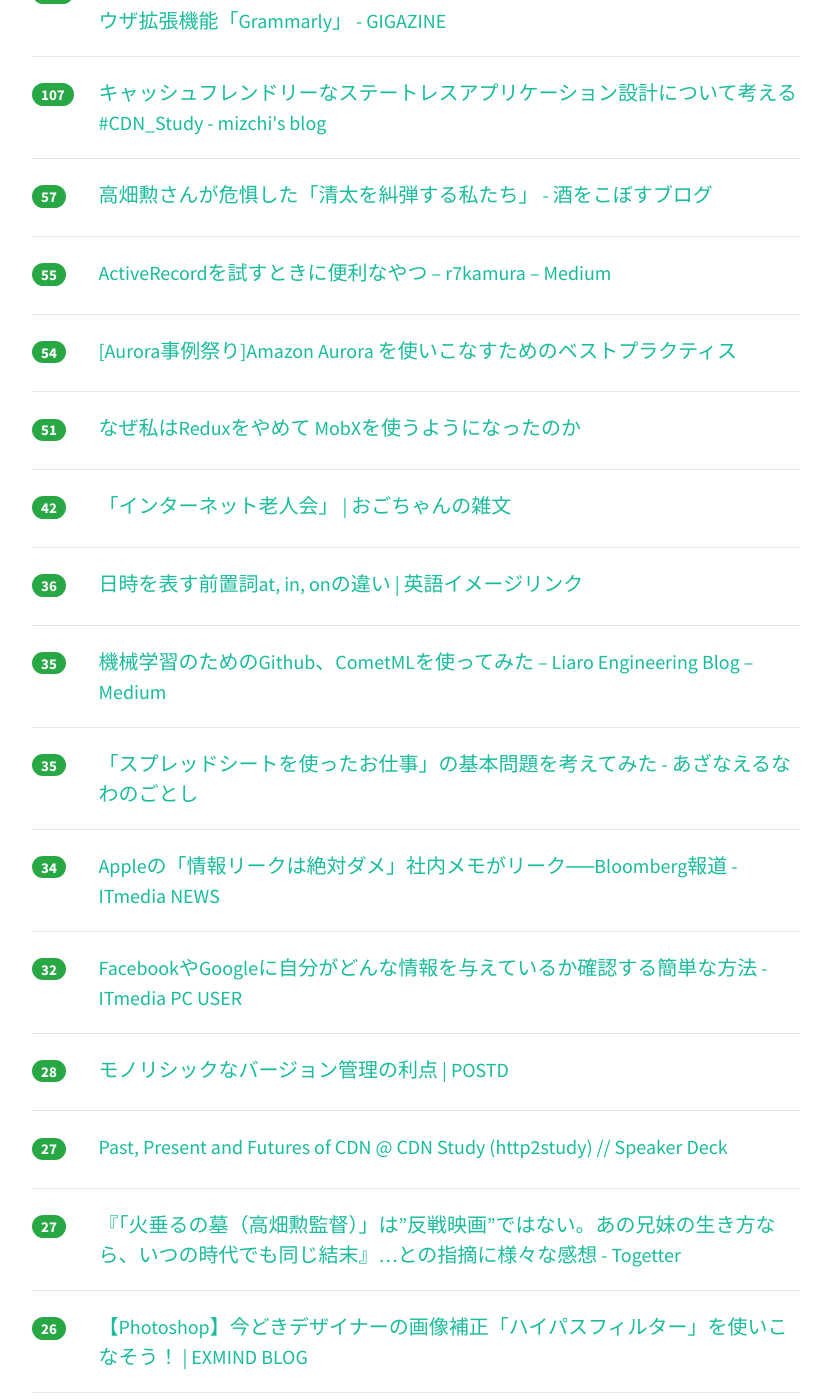
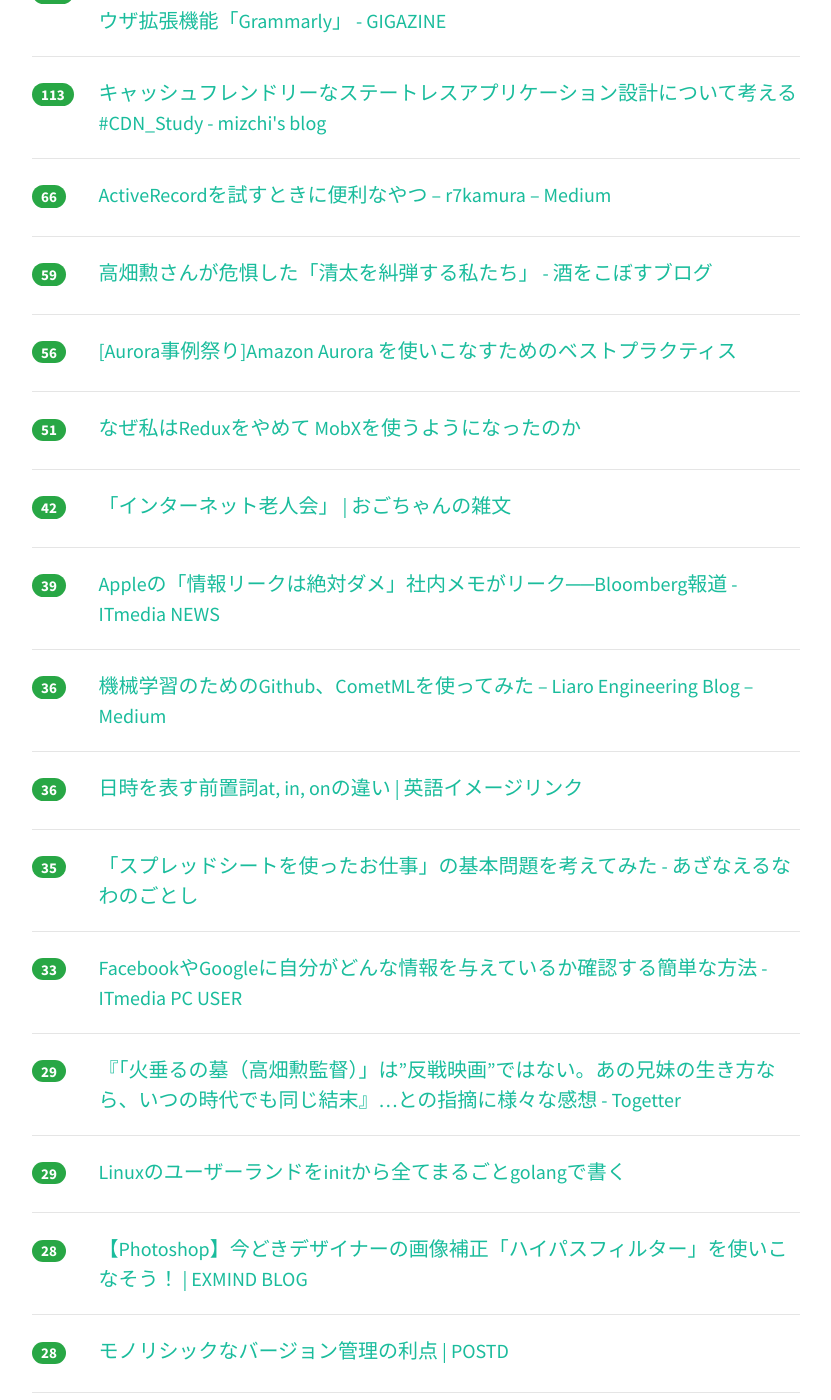
Before and after one commit to yatta47/hatena-matome-site, a Jekyll site: the page built from _posts/2018-04-15-hatena.md, in a window 1280 px wide and 1400 px high, scrolled down 652 px. Shown: the whole window, without its empty margins (224-1055 px from the left). Built offline with Jekyll 4.4.1, drawn with Linux system fonts in a browser that asks for light colours; nearby versions of some CDN libraries; some of the changed text lies outside the part shown.

Commit message:
Updated 2018-04-15

```diff
--- a/_posts/2018-04-15-hatena.md
+++ b/_posts/2018-04-15-hatena.md
@@ -1,48 +1,48 @@
 ---
 layout: post
 title:  "2018-04-15 はてぶIT"
-date:   2018-04-15 18:02:17
+date:   2018-04-15 19:01:30
 tags: [it-hotentry]
 ---
-42 件のデータあり
+44 件のデータあり
 
 <hr><div class="row">
-<div class="col-1"><span class="badge badge-pill badge-success h2">282</span></div>
+<div class="col-1"><span class="badge badge-pill badge-success h2">343</span></div>
 <div class="col-11"><a href='https://anond.hatelabo.jp/20180415014902' target='_blank'>COMIC快楽天を無修正で合法的に閲覧する方法</a></div>
 </div>
 <hr>
 <div class="row">
-<div class="col-1"><span class="badge badge-pill badge-success h2">227</span></div>
+<div class="col-1"><span class="badge badge-pill badge-success h2">256</span></div>
+<div class="col-11"><a href='https://anond.hatelabo.jp/20180415115843' target='_blank'>Anitubeとかの違法とされているサイトへ掲載している広告会社まとめ</a></div>
+</div>
+<hr>
+<div class="row">
+<div class="col-1"><span class="badge badge-pill badge-success h2">240</span></div>
 <div class="col-11"><a href='https://vuepress.vuejs.org/' target='_blank'>VuePress</a></div>
 </div>
 <hr>
 <div class="row">
-<div class="col-1"><span class="badge badge-pill badge-success h2">207</span></div>
-<div class="col-11"><a href='https://anond.hatelabo.jp/20180415115843' target='_blank'>Anitubeとかの違法とされているサイトへ掲載している広告会社まとめ</a></div>
-</div>
-<hr>
-<div class="row">
-<div class="col-1"><span class="badge badge-pill badge-success h2">199</span></div>
+<div class="col-1"><span class="badge badge-pill badge-success h2">227</span></div>
 <div class="col-11"><a href='https://gigazine.net/news/20180415-grammarly/' target='_blank'>スペルだけではなく英文法のミスも修正してくれて課題に仕事に大活躍なブラウザ拡張機能「Grammarly」 - GIGAZINE</a></div>
 </div>
 <hr>
 <div class="row">
-<div class="col-1"><span class="badge badge-pill badge-success h2">107</span></div>
+<div class="col-1"><span class="badge badge-pill badge-success h2">113</span></div>
 <div class="col-11"><a href='http://mizchi.hatenablog.com/entry/2018/04/15/011520' target='_blank'>キャッシュフレンドリーなステートレスアプリケーション設計について考える #CDN_Study - mizchi's blog</a></div>
 </div>
 <hr>
 <div class="row">
-<div class="col-1"><span class="badge badge-pill badge-success h2">57</span></div>
+<div class="col-1"><span class="badge badge-pill badge-success h2">66</span></div>
+<div class="col-11"><a href='https://medium.com/@r7kamura/f5a10a8c17d8' target='_blank'>ActiveRecordを試すときに便利なやつ – r7kamura – Medium</a></div>
+</div>
+<hr>
+<div class="row">
+<div class="col-1"><span class="badge badge-pill badge-success h2">59</span></div>
 <div class="col-11"><a href='http://sleepymame.hatenablog.com/entry/2018/04/09/103210' target='_blank'>高畑勲さんが危惧した「清太を糾弾する私たち」 - 酒をこぼすブログ</a></div>
 </div>
 <hr>
 <div class="row">
-<div class="col-1"><span class="badge badge-pill badge-success h2">55</span></div>
-<div class="col-11"><a href='https://medium.com/@r7kamura/f5a10a8c17d8' target='_blank'>ActiveRecordを試すときに便利なやつ – r7kamura – Medium</a></div>
-</div>
-<hr>
-<div class="row">
-<div class="col-1"><span class="badge badge-pill badge-success h2">54</span></div>
+<div class="col-1"><span class="badge badge-pill badge-success h2">56</span></div>
 <div class="col-11"><a href='https://www.slideshare.net/AmazonWebServicesJapan/auroraamazon-aurora' target='_blank'>[Aurora事例祭り]Amazon Aurora を使いこなすためのベストプラクティス</a></div>
 </div>
 <hr>
@@ -57,13 +57,18 @@ tags: [it-hotentry]
 </div>
 <hr>
 <div class="row">
-<div class="col-1"><span class="badge badge-pill badge-success h2">36</span></div>
-<div class="col-11"><a href='https://www.english-speaking.jp/difference-between-at-in-and-on-for-time-or-date/' target='_blank'>日時を表す前置詞at, in, onの違い | 英語イメージリンク</a></div>
+<div class="col-1"><span class="badge badge-pill badge-success h2">39</span></div>
+<div class="col-11"><a href='http://www.itmedia.co.jp/news/articles/1804/15/news015.html' target='_blank'>Appleの「情報リークは絶対ダメ」社内メモがリーク──Bloomberg報道 - ITmedia NEWS</a></div>
 </div>
 <hr>
 <div class="row">
-<div class="col-1"><span class="badge badge-pill badge-success h2">35</span></div>
+<div class="col-1"><span class="badge badge-pill badge-success h2">36</span></div>
 <div class="col-11"><a href='https://medium.com/liaro-engineering-blog/eed920be46c9' target='_blank'>機械学習のためのGithub、CometMLを使ってみた – Liaro Engineering Blog – Medium</a></div>
+</div>
+<hr>
+<div class="row">
+<div class="col-1"><span class="badge badge-pill badge-success h2">36</span></div>
+<div class="col-11"><a href='https://www.english-speaking.jp/difference-between-at-in-and-on-for-time-or-date/' target='_blank'>日時を表す前置詞at, in, onの違い | 英語イメージリンク</a></div>
 </div>
 <hr>
 <div class="row">
@@ -72,13 +77,23 @@ tags: [it-hotentry]
 </div>
 <hr>
 <div class="row">
-<div class="col-1"><span class="badge badge-pill badge-success h2">34</span></div>
-<div class="col-11"><a href='http://www.itmedia.co.jp/news/articles/1804/15/news015.html' target='_blank'>Appleの「情報リークは絶対ダメ」社内メモがリーク──Bloomberg報道 - ITmedia NEWS</a></div>
+<div class="col-1"><span class="badge badge-pill badge-success h2">33</span></div>
+<div class="col-11"><a href='http://www.itmedia.co.jp/pcuser/articles/1804/15/news012.html' target='_blank'>FacebookやGoogleに自分がどんな情報を与えているか確認する簡単な方法 - ITmedia PC USER</a></div>
 </div>
 <hr>
 <div class="row">
-<div class="col-1"><span class="badge badge-pill badge-success h2">32</span></div>
-<div class="col-11"><a href='http://www.itmedia.co.jp/pcuser/articles/1804/15/news012.html' target='_blank'>FacebookやGoogleに自分がどんな情報を与えているか確認する簡単な方法 - ITmedia PC USER</a></div>
+<div class="col-1"><span class="badge badge-pill badge-success h2">29</span></div>
+<div class="col-11"><a href='https://togetter.com/li/1218187' target='_blank'>『「火垂るの墓（高畑勲監督）」は”反戦映画”ではない。あの兄妹の生き方なら、いつの時代でも同じ結末』…との指摘に様々な感想 - Togetter</a></div>
+</div>
+<hr>
+<div class="row">
+<div class="col-1"><span class="badge badge-pill badge-success h2">29</span></div>
+<div class="col-11"><a href='https://www.slideshare.net/tetsu.koba/linuxinitgolang' target='_blank'>Linuxのユーザーランドをinitから全てまるごとgolangで書く</a></div>
+</div>
+<hr>
+<div class="row">
+<div class="col-1"><span class="badge badge-pill badge-success h2">28</span></div>
+<div class="col-11"><a href='https://www.xws.jp/blog/2017/photoshop-tips-highpass' target='_blank'>【Photoshop】今どきデザイナーの画像補正「ハイパスフィルター」を使いこなそう！ | EXMIND BLOG</a></div>
 </div>
 <hr>
 <div class="row">
@@ -89,16 +104,6 @@ tags: [it-hotentry]
 <div class="row">
 <div class="col-1"><span class="badge badge-pill badge-success h2">27</span></div>
 <div class="col-11"><a href='https://speakerdeck.com/hokamoto/past-present-and-futures-of-cdn-at-cdn-study-http2study' target='_blank'>Past, Present and Futures of CDN @ CDN Study (http2study) // Speaker Deck</a></div>
-</div>
-<hr>
-<div class="row">
-<div class="col-1"><span class="badge badge-pill badge-success h2">27</span></div>
-<div class="col-11"><a href='https://togetter.com/li/1218187' target='_blank'>『「火垂るの墓（高畑勲監督）」は”反戦映画”ではない。あの兄妹の生き方なら、いつの時代でも同じ結末』…との指摘に様々な感想 - Togetter</a></div>
-</div>
-<hr>
-<div class="row">
-<div class="col-1"><span class="badge badge-pill badge-success h2">26</span></div>
-<div class="col-11"><a href='https://www.xws.jp/blog/2017/photoshop-tips-highpass' target='_blank'>【Photoshop】今どきデザイナーの画像補正「ハイパスフィルター」を使いこなそう！ | EXMIND BLOG</a></div>
 </div>
 <hr>
 <div class="row">
@@ -122,6 +127,11 @@ tags: [it-hotentry]
 </div>
 <hr>
 <div class="row">
+<div class="col-1"><span class="badge badge-pill badge-success h2">22</span></div>
+<div class="col-11"><a href='https://speakerdeck.com/kazegusuri/testing-with-microservices-in-merpay' target='_blank'>Testing with microservices in merpay // Speaker Deck</a></div>
+</div>
+<hr>
+<div class="row">
 <div class="col-1"><span class="badge badge-pill badge-success h2">21</span></div>
 <div class="col-11"><a href='http://www.nicovideo.jp/watch/sm33051262' target='_blank'>「あぁ～！フロア熱狂の音ォ〜！！」 - ニコニコ動画</a></div>
 </div>
@@ -133,12 +143,17 @@ tags: [it-hotentry]
 <hr>
 <div class="row">
 <div class="col-1"><span class="badge badge-pill badge-success h2">20</span></div>
-<div class="col-11"><a href='https://www.slideshare.net/tetsu.koba/linuxinitgolang' target='_blank'>Linuxのユーザーランドをinitから全てまるごとgolangで書く</a></div>
+<div class="col-11"><a href='https://www.slideshare.net/ToshiyaBata1/cdn-study-in-http2study-by-bata' target='_blank'>CDN Study in http2study by bata</a></div>
 </div>
 <hr>
 <div class="row">
 <div class="col-1"><span class="badge badge-pill badge-success h2">19</span></div>
 <div class="col-11"><a href='http://akrmiya.hatenablog.com/entry/2018/04/14/175129' target='_blank'>ファシリテーション時の「頭の中の枠」と「ボードの中の枠」 - Holidays in the Sun</a></div>
+</div>
+<hr>
+<div class="row">
+<div class="col-1"><span class="badge badge-pill badge-success h2">19</span></div>
+<div class="col-11"><a href='https://dime.jp/genre/534706/' target='_blank'>Apple Pencilに対応した廉価版iPadを1週間使ってわかった○と×｜＠DIME アットダイム</a></div>
 </div>
 <hr>
 <div class="row">
@@ -148,12 +163,7 @@ tags: [it-hotentry]
 <hr>
 <div class="row">
 <div class="col-1"><span class="badge badge-pill badge-success h2">17</span></div>
-<div class="col-11"><a href='https://www.slideshare.net/ToshiyaBata1/cdn-study-in-http2study-by-bata' target='_blank'>CDN Study in http2study by bata</a></div>
-</div>
-<hr>
-<div class="row">
-<div class="col-1"><span class="badge badge-pill badge-success h2">17</span></div>
-<div class="col-11"><a href='https://dime.jp/genre/534706/' target='_blank'>Apple Pencilに対応した廉価版iPadを1週間使ってわかった○と×｜＠DIME アットダイム</a></div>
+<div class="col-11"><a href='https://speakerdeck.com/ymmt2005/go-at-cybozu' target='_blank'>Go at Cybozu // Speaker Deck</a></div>
 </div>
 <hr>
 <div class="row">
@@ -168,7 +178,7 @@ tags: [it-hotentry]
 <hr>
 <div class="row">
 <div class="col-1"><span class="badge badge-pill badge-success h2">15</span></div>
-<div class="col-11"><a href='https://speakerdeck.com/ymmt2005/go-at-cybozu' target='_blank'>Go at Cybozu // Speaker Deck</a></div>
+<div class="col-11"><a href='https://github.com/google/trillian' target='_blank'>GitHub - google/trillian: Trillian implements a Merkle tree whose contents are served from a data storage layer, to allow scalability to extremely large trees.</a></div>
 </div>
 <hr>
 <div class="row">
@@ -182,12 +192,7 @@ tags: [it-hotentry]
 </div>
 <hr>
 <div class="row">
-<div class="col-1"><span class="badge badge-pill badge-success h2">14</span></div>
-<div class="col-11"><a href='https://speakerdeck.com/kazegusuri/testing-with-microservices-in-merpay' target='_blank'>Testing with microservices in merpay // Speaker Deck</a></div>
-</div>
-<hr>
-<div class="row">
-<div class="col-1"><span class="badge badge-pill badge-success h2">11</span></div>
+<div class="col-1"><span class="badge badge-pill badge-success h2">12</span></div>
 <div class="col-11"><a href='https://qiita.com/Takaaki_Ichijo/items/b47f8bfd41d9bb4c9a3f' target='_blank'>Amazon GameSparks for Unityを触ってみた - Qiita</a></div>
 </div>
 <hr>
@@ -216,3 +221,8 @@ tags: [it-hotentry]
 <div class="col-11"><a href='https://item.rakuten.co.jp/biccamera/4948570208371/' target='_blank'>【楽天市場】【送料無料】 マウスコンピュータ 「Steam VR」対応 ヘッドマウントディスプレイ GTCVRBK1【楽天ビック先行販売】：楽天ビック</a></div>
 </div>
 <hr>
+<div class="row">
+<div class="col-1"><span class="badge badge-pill badge-success h2">8</span></div>
+<div class="col-11"><a href='http://d.hatena.ne.jp/himaginary/20180415/Rodrik_on_Trade_Agreements' target='_blank'>ロドリック「貿易協定はWTOを境に変質した」 - himaginaryの日記</a></div>
+</div>
+<hr>
```
